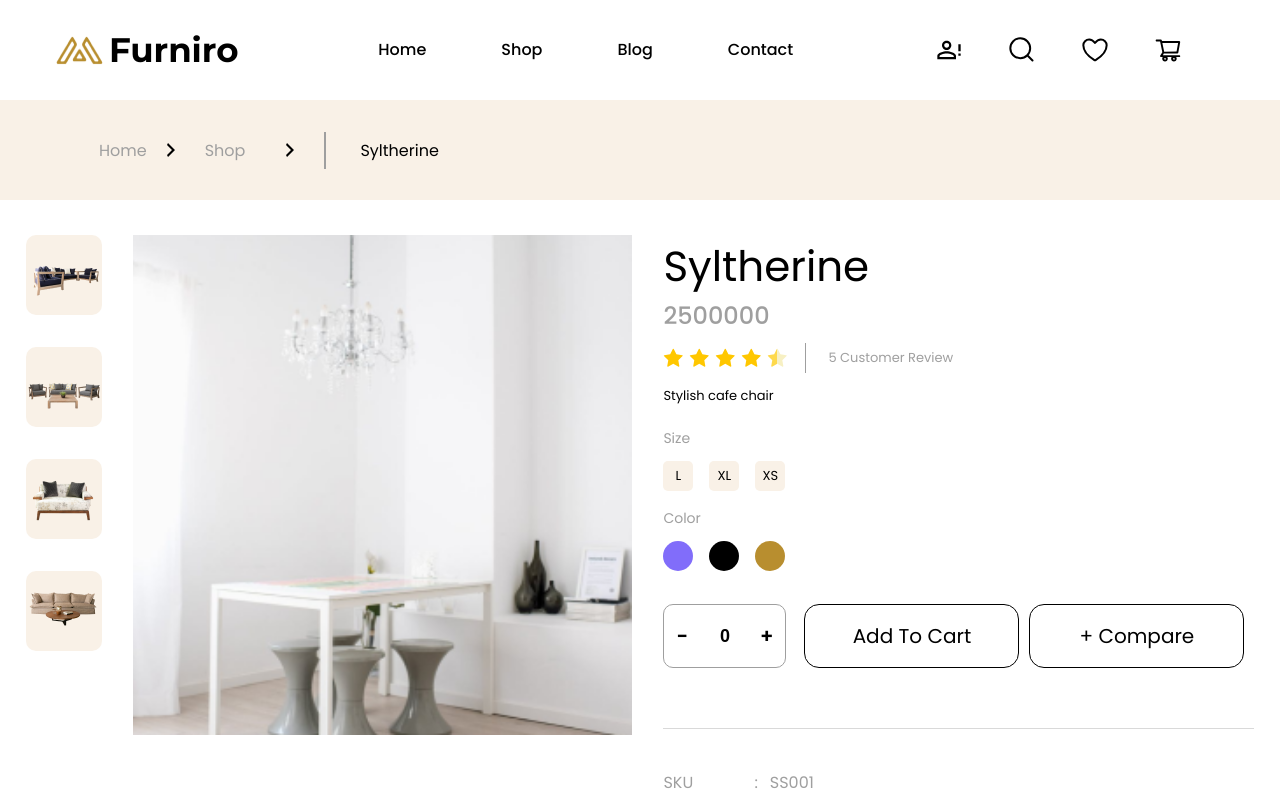
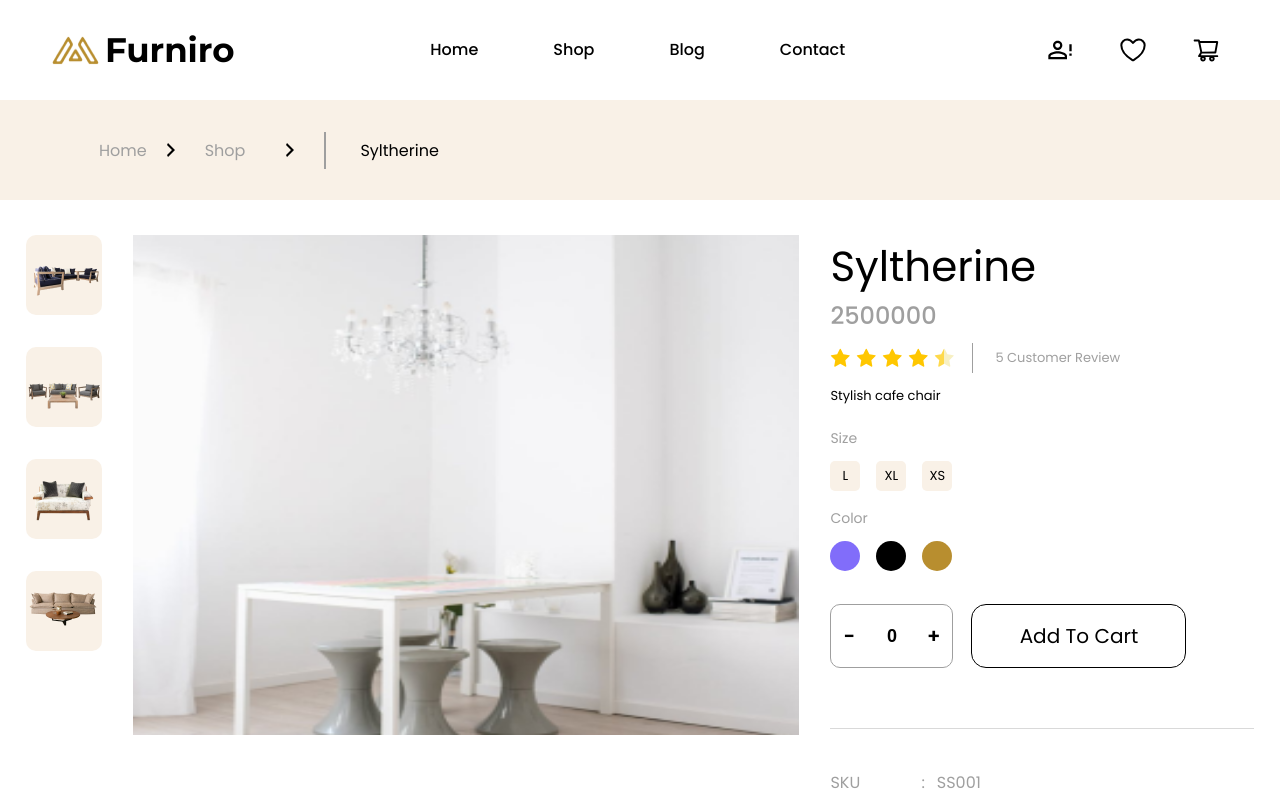
Before and after one commit to SubwaySerfer/e-commerce, a Vue app: page /card-info/1 in a window 1280 px wide. Shown: the top 800 px of the page. Built offline with nearby package versions, Linux system fonts and the light colour scheme.

Commit message:
update: hide comarison page & header css

```diff
--- a/src/components/cardInfo/CardButtons.vue
+++ b/src/components/cardInfo/CardButtons.vue
@@ -10,7 +10,7 @@
       <button class="counter__item btn btn__plus" @click="appendToCounter()">+</button>
     </div>
     <base-button linkName="Add To Cart" class="card-buttons__btn btn" @click="appendToCart(id)"></base-button>
-    <base-button linkName="+ Compare" class="card-buttons__btn btn"></base-button>
+    <!-- <base-button linkName="+ Compare" class="card-buttons__btn btn"></base-button> -->
   </div>
 </template>
 
--- a/src/components/home/OurProductsSection.vue
+++ b/src/components/home/OurProductsSection.vue
@@ -28,7 +28,7 @@ export default {
   padding: 0.4rem 10.2rem 6.9rem;
   display: flex;
   flex-direction: column;
-  gap: 2rem;
+  gap: 4rem;
   align-items: center;
 }
 
@@ -93,7 +93,8 @@ export default {
 
 @media (max-width: 1450px) {
   .products {
-    padding: .4rem .69vw 6.9rem;
+    /* padding: .4rem .69vw 6.9rem; */
+    padding: .4rem .69vw 0;
   }
 
   .furnitures-list {
--- a/src/components/layout/TheHeader.vue
+++ b/src/components/layout/TheHeader.vue
@@ -19,9 +19,9 @@
         <li class="btn-root">
           <router-link to="/profile"><img src="/assets/icons/account-icon.svg" /></router-link>
         </li>
-        <li class="btn-root">
+        <!-- <li class="btn-root">
           <router-link to="/comparison"><img src="/assets/icons/search-icon.svg" /></router-link>
-        </li>
+        </li> -->
         <li class="btn-root">
           <router-link to="/wishlist"><img src="/assets/icons/heart-icon.svg" /></router-link>
         </li>
@@ -51,9 +51,9 @@
           <li class="btn-root">
             <router-link to="/profile"><img src="/assets/icons/account-icon.svg" /></router-link>
           </li>
-          <li class="btn-root">
+          <!-- <li class="btn-root">
             <router-link to="/comparison"><img src="/assets/icons/search-icon.svg" /></router-link>
-          </li>
+          </li> -->
           <li class="btn-root">
             <router-link to="/wishlist"><img src="/assets/icons/heart-icon.svg" /></router-link>
           </li>
@@ -126,7 +126,8 @@ export default {
   display: flex;
   flex-direction: row;
   justify-content: flex-start;
-  padding: 3.35rem 10rem 3.45rem 5.4rem;
+  /* padding: 3.35rem 10rem 3.45rem 5.4rem; */
+  padding: 3.35rem 6rem 3.45rem 5rem;
   align-items: center;
 }
 
@@ -183,10 +184,13 @@ a {
 }
 
 .icons-box__icons-list {
-  width: 24.7rem;
+  /* width: 24.7rem; */
+  width: min-content;
+
   gap: 4.5rem;
   display: flex;
-  justify-content: center;
+  /* justify-content: center; */
+  justify-content: end;
   align-items: center;
   padding: 7px 0 0 5px;
 }
--- a/src/components/ui/BaseAsidePopup.vue
+++ b/src/components/ui/BaseAsidePopup.vue
@@ -62,8 +62,8 @@
         @click="checkCartPageRoute"></base-button>
       <base-button :link="true" modeLabel="transparent-btn__label" to="/checkout" linkName="Checkout"
         mode="transparent-btn"></base-button>
-      <base-button :link="true" modeLabel="transparent-btn__label" to="/comparison" linkName="Comparison"
-        mode="transparent-btn"></base-button>
+      <!-- <base-button :link="true" modeLabel="transparent-btn__label" to="/comparison" linkName="Comparison"
+        mode="transparent-btn"></base-button> -->
     </div>
   </div>
 </template>
--- a/src/components/ui/BaseCard.vue
+++ b/src/components/ui/BaseCard.vue
@@ -23,10 +23,10 @@
           <img src="/assets/icons/furnitureCards/icon-share.svg" alt="share icon." class="popup-icon" />
           <h5>Share</h5>
         </div>
-        <div class="popup-content_box">
+        <!-- <div class="popup-content_box">
           <img src="/assets/icons/furnitureCards/icon-compare.svg" alt="compare icon." class="popup-icon" />
           <h5>Compare</h5>
-        </div>
+        </div> -->
         <div class="popup-content_box" @click.stop="toggleLikeItem(id)">
           <img src="/assets/icons/furnitureCards/icon-like.svg" alt="like icon." class="popup-icon" />
           <h5>Like</h5>
--- a/src/pages/home/HomePage.vue
+++ b/src/pages/home/HomePage.vue
@@ -3,7 +3,7 @@
     <PromoSection></PromoSection>
     <RoomsSection></RoomsSection>
     <OurProductsSection></OurProductsSection>
-    <SearchRoom></SearchRoom>
+    <!-- <SearchRoom></SearchRoom> -->
     <FuniroFurniture></FuniroFurniture>
   </main>
 </template>
@@ -12,7 +12,7 @@
 import PromoSection from "../../components/home/PromoSection.vue";
 import RoomsSection from "../../components/home/RoomsSection.vue";
 import OurProductsSection from "../../components/home/OurProductsSection.vue";
-import SearchRoom from "../../components/home/SearchRoom.vue";
+// import SearchRoom from "../../components/home/SearchRoom.vue";
 import FuniroFurniture from "../../components/home/FuniroFurniture.vue";
 
 export default {
@@ -20,7 +20,7 @@ export default {
     PromoSection,
     RoomsSection,
     OurProductsSection,
-    SearchRoom,
+    // SearchRoom,
     FuniroFurniture,
   },
 };
--- a/src/router/index.js
+++ b/src/router/index.js
@@ -7,7 +7,7 @@ import BlogPage from '../pages/blog/BlogPage.vue';
 import CardInfoPage from '../pages/cardInfo/CardInfoPage.vue';
 import CartPage from '../pages/cart/CartPage.vue';
 import ProfilePage from '../pages/profile/ProfilePage.vue'
-import ComparisonPage from '../pages/comparison/ComparisonPage.vue'
+// import ComparisonPage from '../pages/comparison/ComparisonPage.vue'
 import CheckoutPage from '../pages/checkout/CheckoutPage.vue'
 import FavoritePage from '../pages/favorite/FavoritePage.vue'
 import NotFound from '../pages/notFound/NotFound.vue'
@@ -43,11 +43,11 @@ const router = createRouter({
       name: 'profile',
       component: ProfilePage
     },
-    {
-      path: '/comparison',
-      name: 'comparison',
-      component: ComparisonPage
-    },
+    // {
+    //   path: '/comparison',
+    //   name: 'comparison',
+    //   component: ComparisonPage
+    // },
     {
       path: '/checkout',
       name: 'checkout',
```
Also changed, not shown: tasks.txt.
